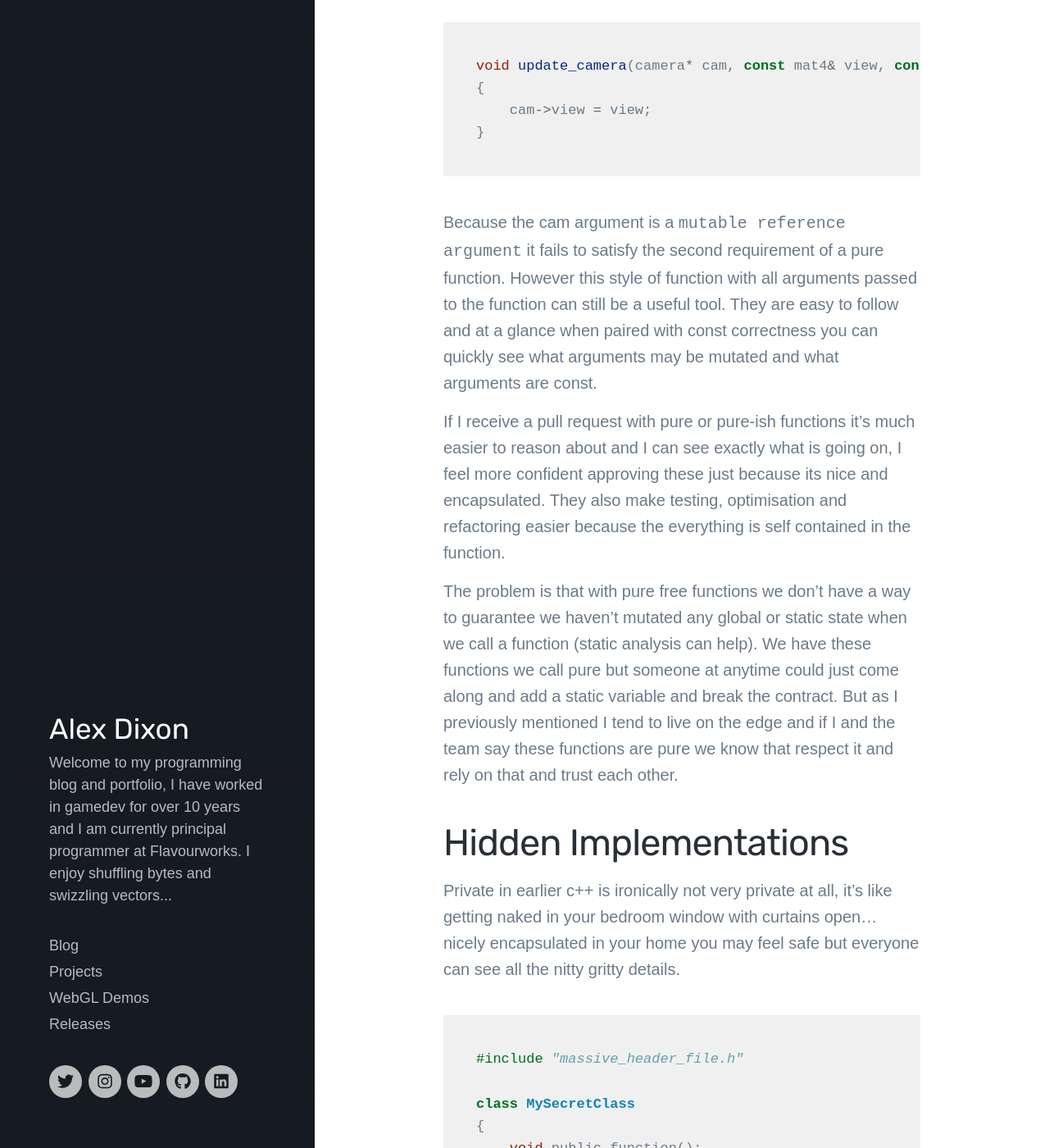
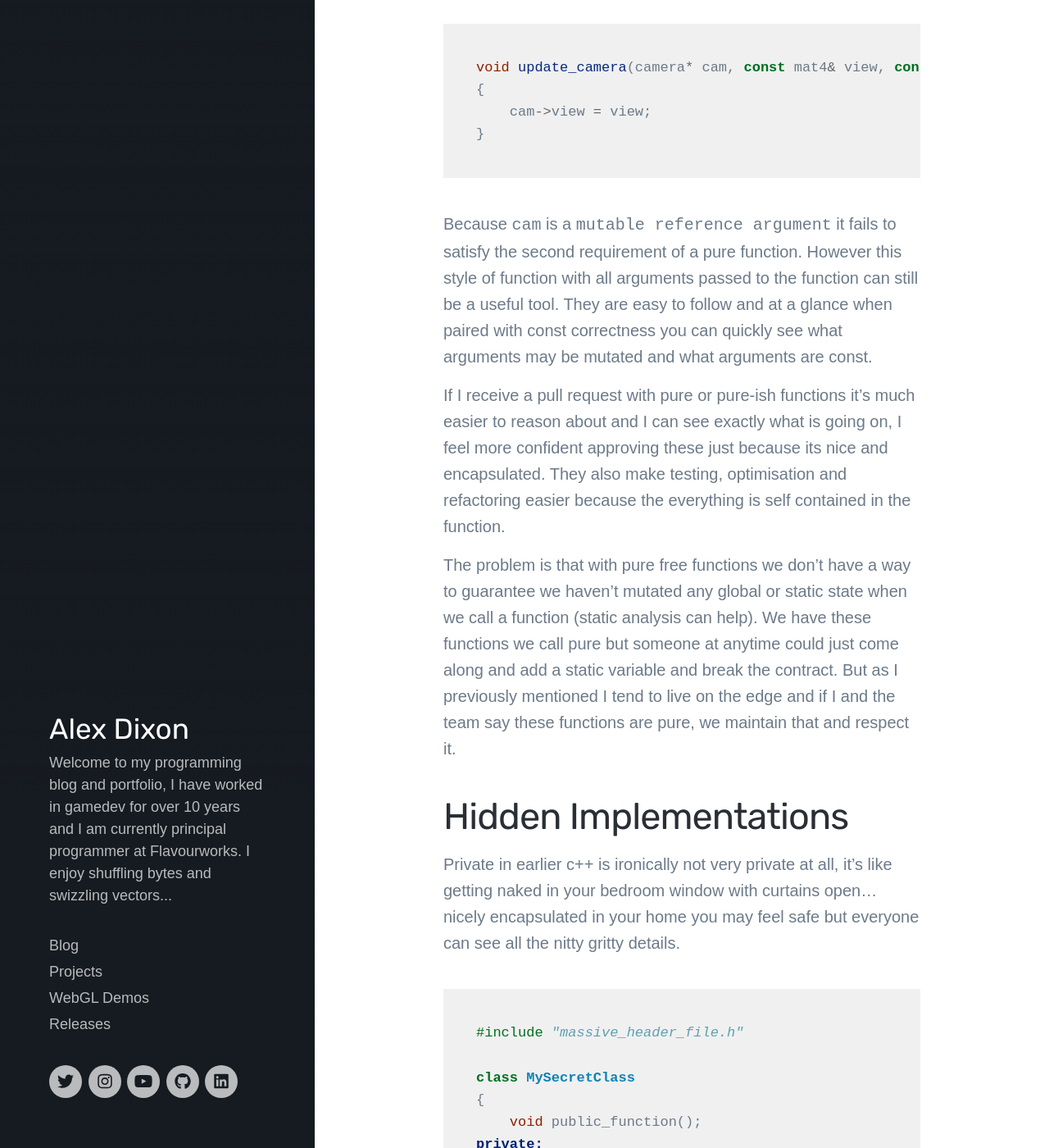
Before and after one commit to polymonster/polymonster.github.io, a Jekyll site: the page built from _posts/2021-03-27-not-so-modern-cpp.md, in a window 1280 px wide and 1400 px high, scrolled down 6172 px. Shown: the whole window at 82% size. Built offline with Jekyll 4.4.1, drawn with Linux system fonts in a browser that asks for light colours; nearby versions of some CDN libraries; some web fonts are replaced; some of the changed text lies outside the part shown.

````diff
--- a/_posts/2021-03-27-not-so-modern-cpp.md
+++ b/_posts/2021-03-27-not-so-modern-cpp.md
@@ -67,7 +67,7 @@
 }
 ```
 
-Here we have a structure of arrays, the `pos`, `rot` and `scale` components are separate arrays. Because the translate_soa function only uses the `pos` array we don't need to pollute our caches with `rot` and `scale` as we do in the aos version because of the data layout. But in addition to making sure we use our cache efficiently we also want to have low overhead when applying the offset to pos, with c++ the tendency might be to use `std::vector` instead of dynamic memory for the soa components but the cost of `std::vector::operator[]` is more expensive in debug, and iterating with a raw pointer [is faster](https://www.asawicki.info/news_1691_efficient_way_of_using_stdvector) I'm not saying don't use stl, it just has some performance caveats to be aware of. These details are important if you want to have millions of entities.
+Here we have a structure of arrays, the `pos`, `rot` and `scale` components are separate arrays. Because the `translate_soa` function only uses the `pos` array we don't need to pollute our caches with `rot` and `scale` as we do in the aos version because of the data layout. But in addition to making sure we use our cache efficiently we also want to have low overhead when applying the offset to pos, with c++ the tendency might be to use `std::vector` instead of dynamic memory for the soa components but the cost of `std::vector::operator[]` is more expensive in debug and iterating with a raw pointer [is faster](https://www.asawicki.info/news_1691_efficient_way_of_using_stdvector). I'm not saying don't use stl, it just has some performance caveats to be aware of, these details are important if you want to have millions of entities.
 
 ## Pure(ish) free functions
 
@@ -110,11 +110,11 @@
 }
 ```
 
-Because the cam argument is a `mutable reference argument` it fails to satisfy the second requirement of a pure function. However this style of function with all arguments passed to the function can still be a useful tool. They are easy to follow and at a glance when paired with const correctness you can quickly see what arguments may be mutated and what arguments are const.
+Because `cam` is a `mutable reference argument` it fails to satisfy the second requirement of a pure function. However this style of function with all arguments passed to the function can still be a useful tool. They are easy to follow and at a glance when paired with const correctness you can quickly see what arguments may be mutated and what arguments are const.
 
 If I receive a pull request with pure or pure-ish functions it's much easier to reason about and I can see exactly what is going on, I feel more confident approving these just because its nice and encapsulated. They also make testing, optimisation and refactoring easier because the everything is self contained in the function.
 
-The problem is that with pure free functions we don't have a way to guarantee we haven't mutated any global or static state when we call a function (static analysis can help). We have these functions we call pure but someone at anytime could just come along and add a static variable and break the contract. But as I previously mentioned I tend to live on the edge and if I and the team say these functions are pure we know that respect it and rely on that and trust each other.
+The problem is that with pure free functions we don't have a way to guarantee we haven't mutated any global or static state when we call a function (static analysis can help). We have these functions we call pure but someone at anytime could just come along and add a static variable and break the contract. But as I previously mentioned I tend to live on the edge and if I and the team say these functions are pure, we maintain that and respect it.
 
 ## Hidden Implementations
 
````
